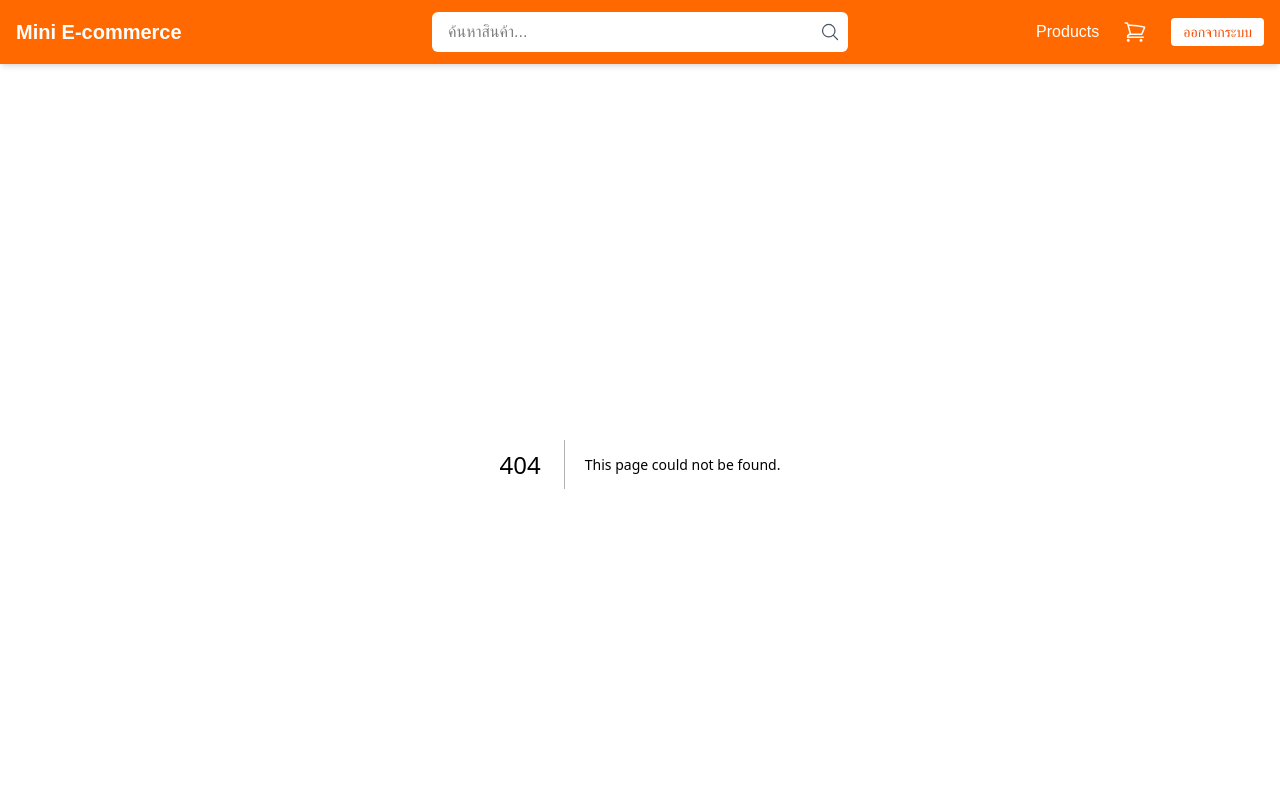
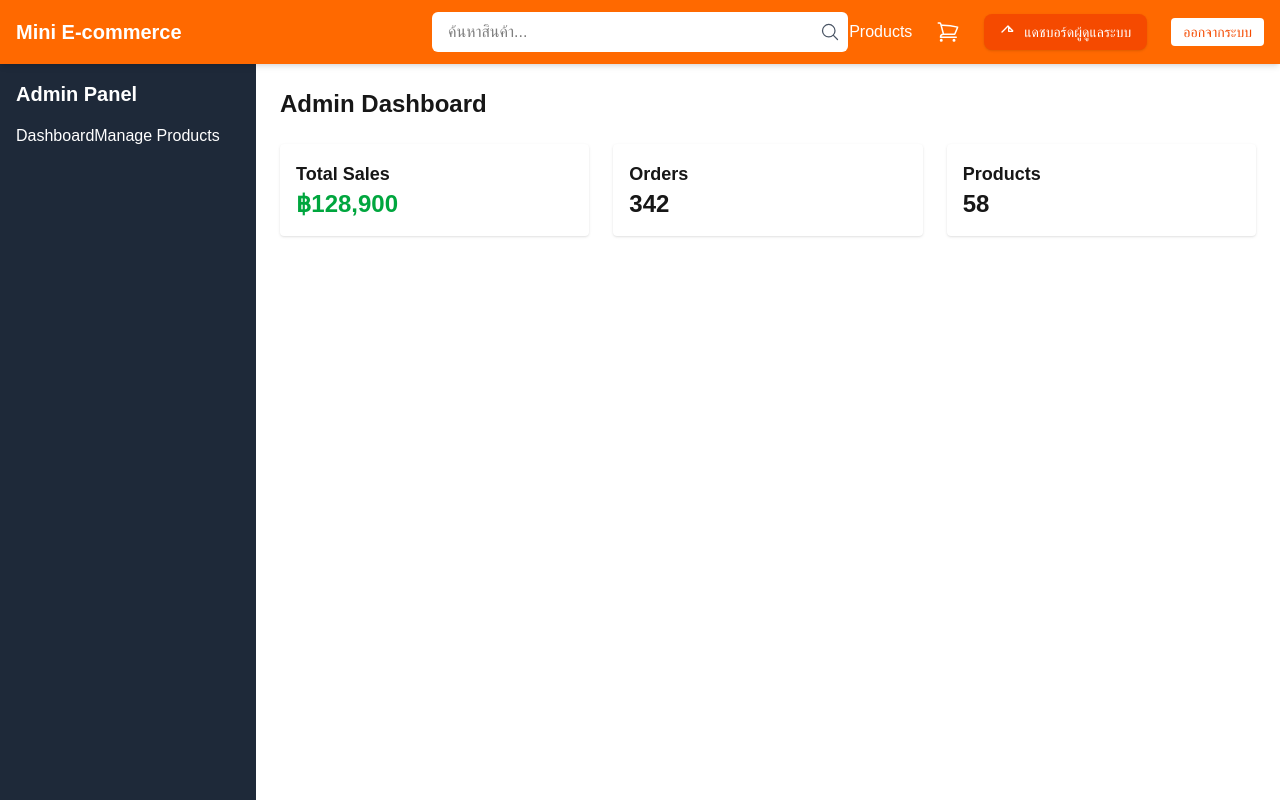
Before and after one commit to Boolooki/mini-ecommerce, a Next.js app: page /admin in a window 1280 px wide. Before the commit this address had no page. Shown: the top 800 px of the page. Built offline with nearby package versions, Linux system fonts and the light colour scheme; sample sign-in values are in the browser's storage.

Commit message:
feat: add admin dashboard layout and summary components; implement user role handling in authentication context

```diff
--- /dev/null
+++ b/app/admin/layout.tsx
@@ -0,0 +1,15 @@
+export default function AdminLayout({ children }: { children: React.ReactNode }) {
+
+  return (
+    <div className="min-h-screen flex">
+      <aside className="w-64 bg-gray-800 text-white p-4">
+        <h2 className="text-xl font-bold mb-4">Admin Panel</h2>
+        <nav className="space-y-2">
+          <a href="/admin/dashboard">Dashboard</a>
+          <a href="/admin/products">Manage Products</a>
+        </nav>
+      </aside>
+      <main className="flex-1 p-6">{children}</main>
+    </div>
+  );
+}
--- /dev/null
+++ b/app/admin/page.tsx
@@ -0,0 +1,10 @@
+import DashboardSummary from "@/app/components/admin/DashboardSummary";
+
+export default function AdminDashboardPage() {
+  return (
+    <div>
+      <h1 className="text-2xl font-bold mb-6">Admin Dashboard</h1>
+      <DashboardSummary />
+    </div>
+  );
+}
--- /dev/null
+++ b/app/components/admin/DashboardSummary.tsx
@@ -0,0 +1,25 @@
+export default function DashboardSummary() {
+  // mock data — later fetch from Supabase
+  const stats = {
+    totalSales: 128900,
+    totalOrders: 342,
+    totalProducts: 58,
+  };
+
+  return (
+    <div className="grid grid-cols-3 gap-6">
+      <div className="bg-white shadow p-4 rounded">
+        <h2 className="text-lg font-semibold">Total Sales</h2>
+        <p className="text-2xl font-bold text-green-600">฿{stats.totalSales.toLocaleString()}</p>
+      </div>
+      <div className="bg-white shadow p-4 rounded">
+        <h2 className="text-lg font-semibold">Orders</h2>
+        <p className="text-2xl font-bold">{stats.totalOrders}</p>
+      </div>
+      <div className="bg-white shadow p-4 rounded">
+        <h2 className="text-lg font-semibold">Products</h2>
+        <p className="text-2xl font-bold">{stats.totalProducts}</p>
+      </div>
+    </div>
+  );
+}
--- a/app/components/auth/LoginForm.tsx
+++ b/app/components/auth/LoginForm.tsx
@@ -6,7 +6,6 @@ import { useRouter } from "next/navigation";
 
 export default function LoginForm() {
   const router = useRouter();
-  const redirectTo = "/"
 
   const {
     email,
@@ -16,7 +15,7 @@ export default function LoginForm() {
     loading,
     error,
     handleSubmit,
-  } = useLoginForm({ redirectTo, router });
+  } = useLoginForm({ router });
 
   return (
     <form
--- a/app/components/layouts/Header.tsx
+++ b/app/components/layouts/Header.tsx
@@ -12,7 +12,7 @@ import { useAuth } from "@/app/contexts/AuthContext"; // ✅ เพิ่ม
 const Header = () => {
   const { cartLength } = useCart();
   const { query, setQuery, suggestions } = useSuggestion();
-  const { isAuthenticated, logout } = useAuth(); // ✅ ใช้ context
+  const { isAuthenticated, logout, userRole } = useAuth(); // ✅ ใช้ context
 
   return (
     <header className="sticky top-0 z-50 w-full bg-orange-500 text-white shadow-md">
@@ -74,6 +74,30 @@ const Header = () => {
               )}
             </Link>
 
+            {/* ✅ ปุ่ม admin */}
+            {userRole === "admin" && (
+              <button
+                onClick={() => (window.location.href = "/admin")}
+                className="inline-flex items-center gap-2 text-sm font-medium text-white bg-orange-600 px-4 py-2 rounded-lg shadow hover:bg-orange-700 active:scale-95 transition-transform duration-150"
+              >
+                <svg
+                  xmlns="http://www.w3.org/2000/svg"
+                  className="h-4 w-4"
+                  fill="none"
+                  viewBox="0 0 24 24"
+                  stroke="currentColor"
+                >
+                  <path
+                    strokeLinecap="round"
+                    strokeLinejoin="round"
+                    strokeWidth={2}
+                    d="M3 12l2-2m0 0l7-7 7 7M13 5v6h6"
+                  />
+                </svg>
+                แดชบอร์ดผู้ดูแลระบบ
+              </button>
+            )}
+
             {/* ✅ ปุ่ม Logout */}
             {isAuthenticated && (
               <button
--- a/app/contexts/AuthContext.tsx
+++ b/app/contexts/AuthContext.tsx
@@ -5,6 +5,7 @@ import { useRouter } from "next/navigation";
 
 type AuthContextType = {
   token: string | null;
+  userRole: string | null;
   isAuthenticated: boolean;
   setToken: (token: string | null) => void;
   logout: () => void;
@@ -15,6 +16,17 @@ const AuthContext = createContext<AuthContextType | undefined>(undefined);
 export function AuthProvider({ children }: { children: React.ReactNode }) {
   const [token, setToken] = useState<string | null>(null);
   const router = useRouter();
+
+  const getRoleFromToken = (token: string): string | null => {
+    try {
+      const payload = JSON.parse(atob(token.split(".")[1]));
+      return payload.role || null;
+    } catch {
+      return null;
+    }
+  };
+
+  const userRole = token ? getRoleFromToken(token) : null;
 
   useEffect(() => {
     const stored = localStorage.getItem("token");
@@ -30,7 +42,15 @@ export function AuthProvider({ children }: { children: React.ReactNode }) {
   const isAuthenticated = !!token;
 
   return (
-    <AuthContext.Provider value={{ token, isAuthenticated, setToken, logout }}>
+    <AuthContext.Provider
+      value={{
+        token,
+        isAuthenticated,
+        setToken,
+        logout,
+        userRole,
+      }}
+    >
       {children}
     </AuthContext.Provider>
   );
--- a/app/hooks/useLoginForm.ts
+++ b/app/hooks/useLoginForm.ts
@@ -4,16 +4,18 @@ import { useAuth } from "@/app/contexts/AuthContext";
 import { AppRouterInstance } from "next/dist/shared/lib/app-router-context.shared-runtime";
 
 type Props = {
-  redirectTo: string;
   router: AppRouterInstance;
 };
 
-export function useLoginForm({ redirectTo, router }: Props) {
+export function useLoginForm({ router }: Props) {
+
   const { setToken } = useAuth();
   const [email, setEmail] = useState("");
   const [password, setPassword] = useState("");
   const [loading, setLoading] = useState(false);
   const [error, setError] = useState("");
+
+  const redirectTo = "/"
 
   const handleSubmit = async (e: React.FormEvent) => {
     e.preventDefault();
@@ -39,6 +41,7 @@ export function useLoginForm({ redirectTo, router }: Props) {
 
       // TODO: เก็บ token หรือ redirect
       localStorage.setItem("token", data.token);
+
       setToken(data.token);
       router.push(redirectTo);
       console.log("Login success:", data.token);
```
